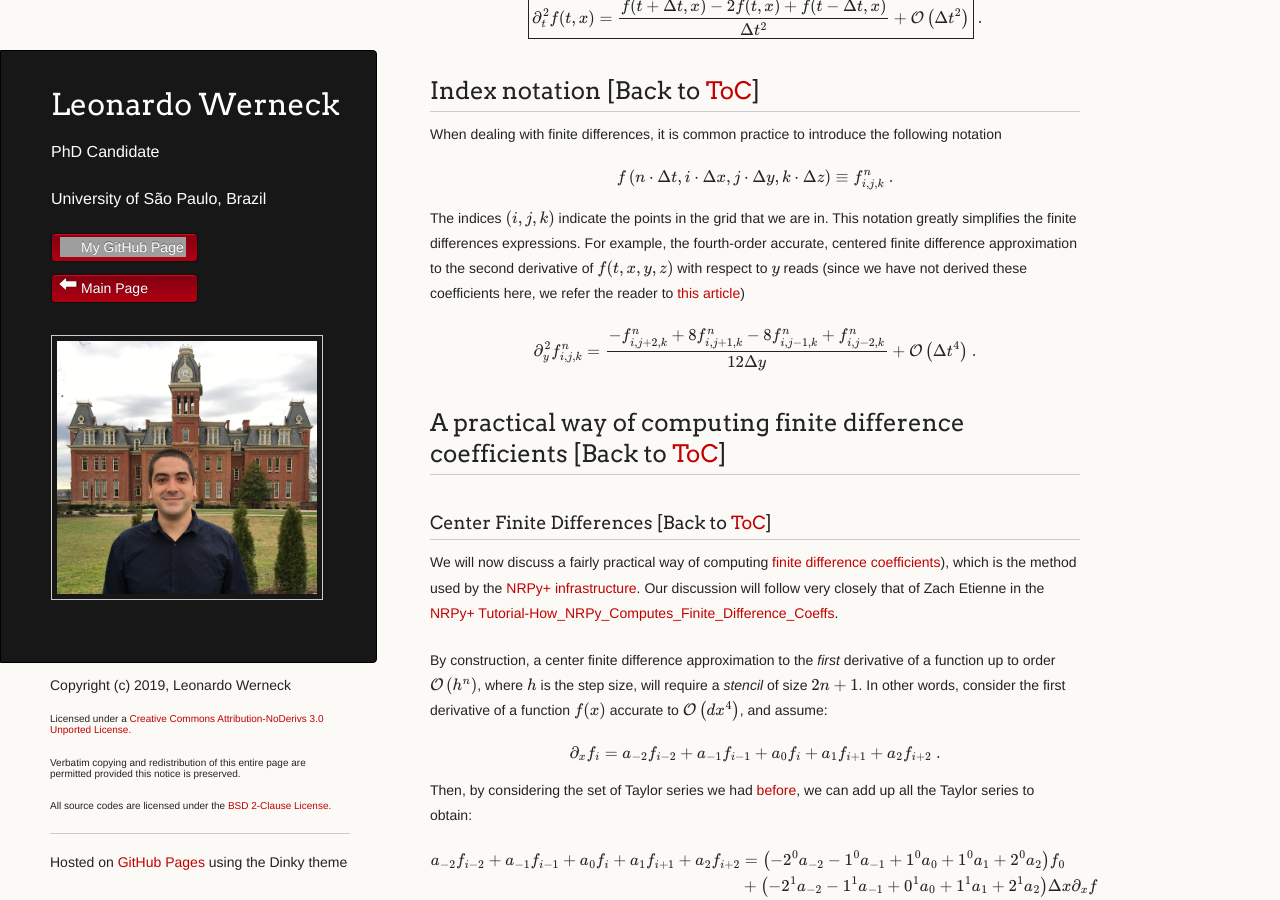
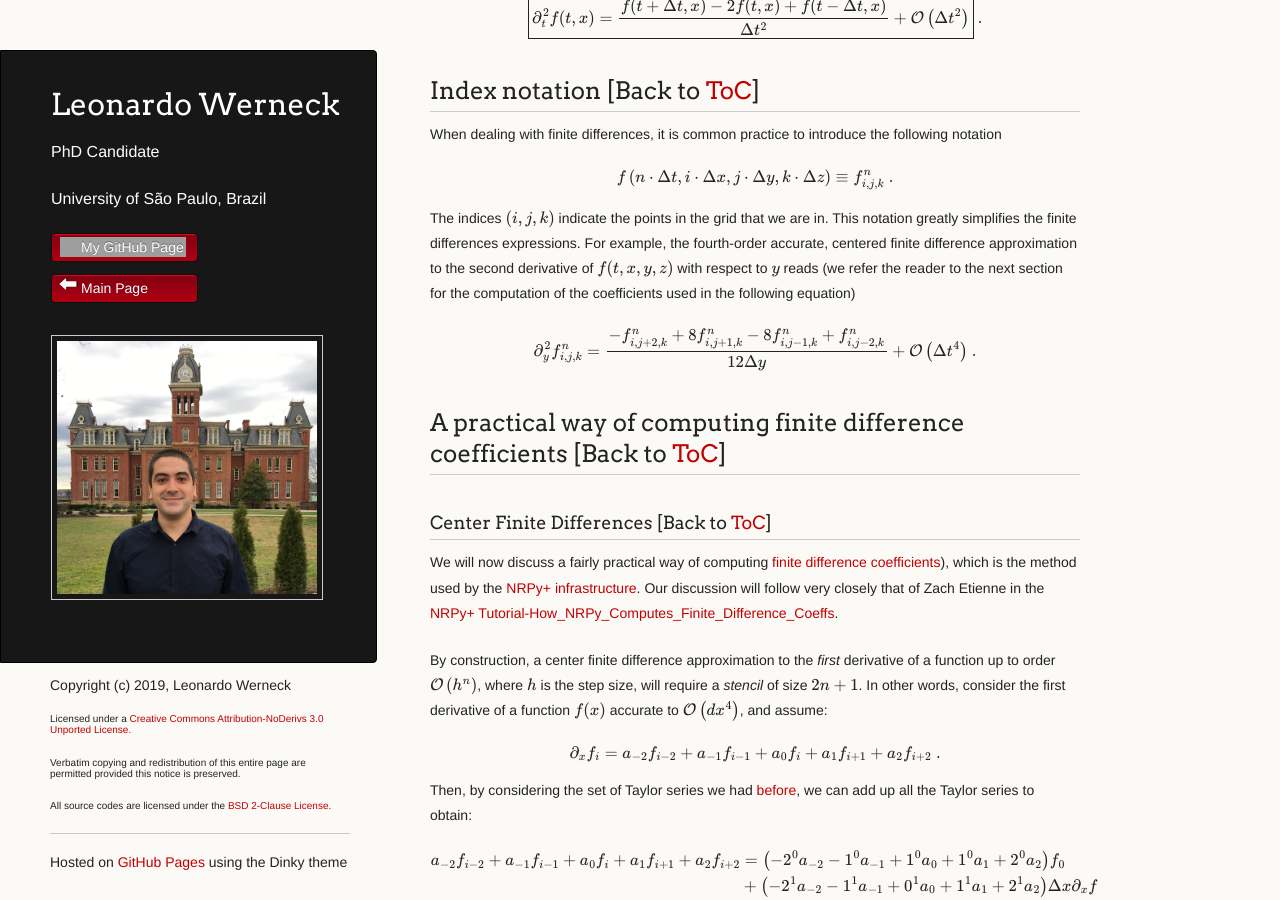
Before and after one commit to leowerneck/leowerneck.github.io, a Jekyll site: the page built from Finite_differences.md, in a window 1280 px wide and 900 px high, scrolled down 3510 px. Built offline with Jekyll 4.4.1, drawn with Linux system fonts in a browser that asks for light colours; formulas are drawn with MathJax 3; a script that is not in the unit is left out; grey boxes are pictures that could not be loaded.

Commit message:
Finite_differences.md: changed phrasing of a comment

```diff
--- a/Finite_differences.md
+++ b/Finite_differences.md
@@ -170,7 +170,7 @@ $$
 f\left(n\cdot\Delta t,i\cdot\Delta x,j\cdot\Delta y,k\cdot\Delta z\right) \equiv f^{n}_{i,j,k}\ .
 $$
 
-The indices $\left(i,j,k\right)$ indicate the points in the grid that we are in. This notation greatly simplifies the finite differences expressions. For example, the fourth-order accurate, centered finite difference approximation to the second derivative of $f(t,x,y,z)$ with respect to $y$ reads (since we have not derived these coefficients here, we refer the reader to [this article](https://en.wikipedia.org/wiki/Finite_difference_coefficient){:target="_blank"})
+The indices $\left(i,j,k\right)$ indicate the points in the grid that we are in. This notation greatly simplifies the finite differences expressions. For example, the fourth-order accurate, centered finite difference approximation to the second derivative of $f(t,x,y,z)$ with respect to $y$ reads (we refer the reader to the next section for the computation of the coefficients used in the following equation)
 
 $$
 \partial_{y}^{2}f^{n}_{i,j,k} = \frac{-f^{n}_{i,j+2,k}+8f^{n}_{i,j+1,k}-8f^{n}_{i,j-1,k}+f^{n}_{i,j-2,k}}{12\Delta y} + \mathcal{O}\left(\Delta t^{4}\right)\ .
```
